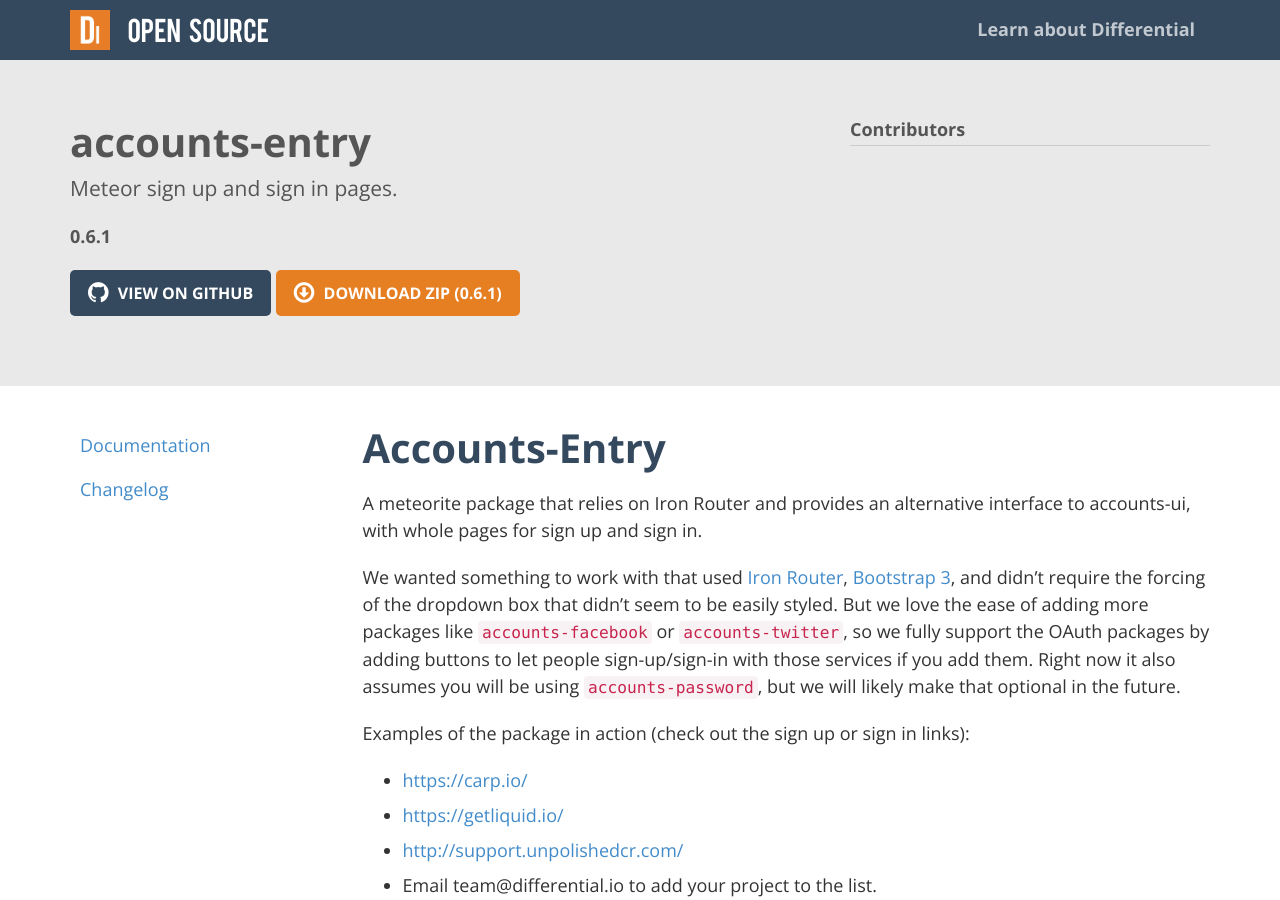
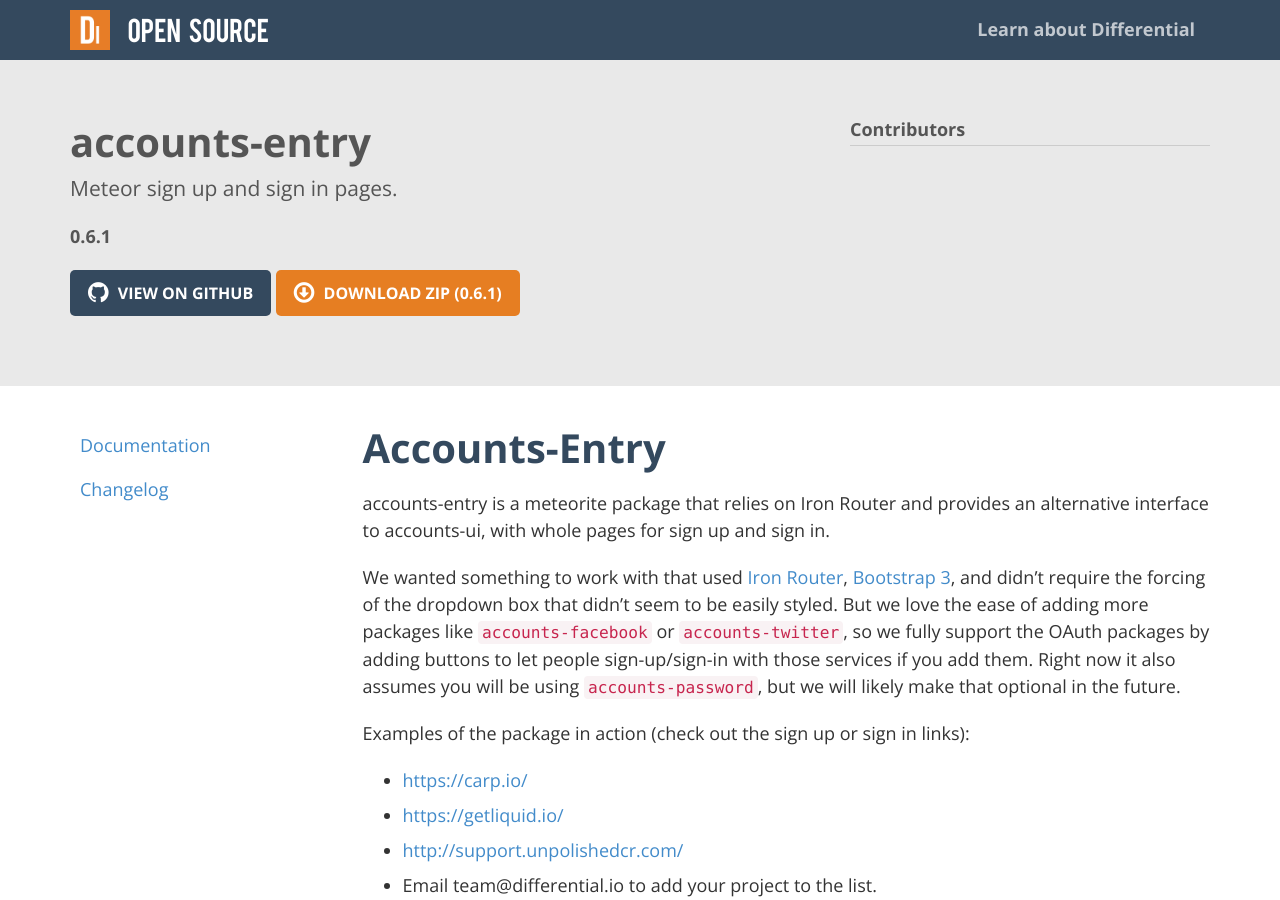
Before and after one commit to Differential/accounts-entry, a Jekyll site: the page built from index.markdown, in a window 1280 px wide and 900 px high. Built offline with Jekyll 4.4.1, drawn with Linux system fonts in a browser that asks for light colours; nearby versions of some CDN libraries; Markdown is read by kramdown in place of the engine named in the settings.

```diff
--- a/index.markdown
+++ b/index.markdown
@@ -9,7 +9,7 @@ version: 0.6.1
 
 # accounts-entry
 
-A meteorite package that relies on Iron Router and provides an
+accounts-entry is a meteorite package that relies on Iron Router and provides an
 alternative interface to accounts-ui, with whole pages for sign up
 and sign in.
 
```
